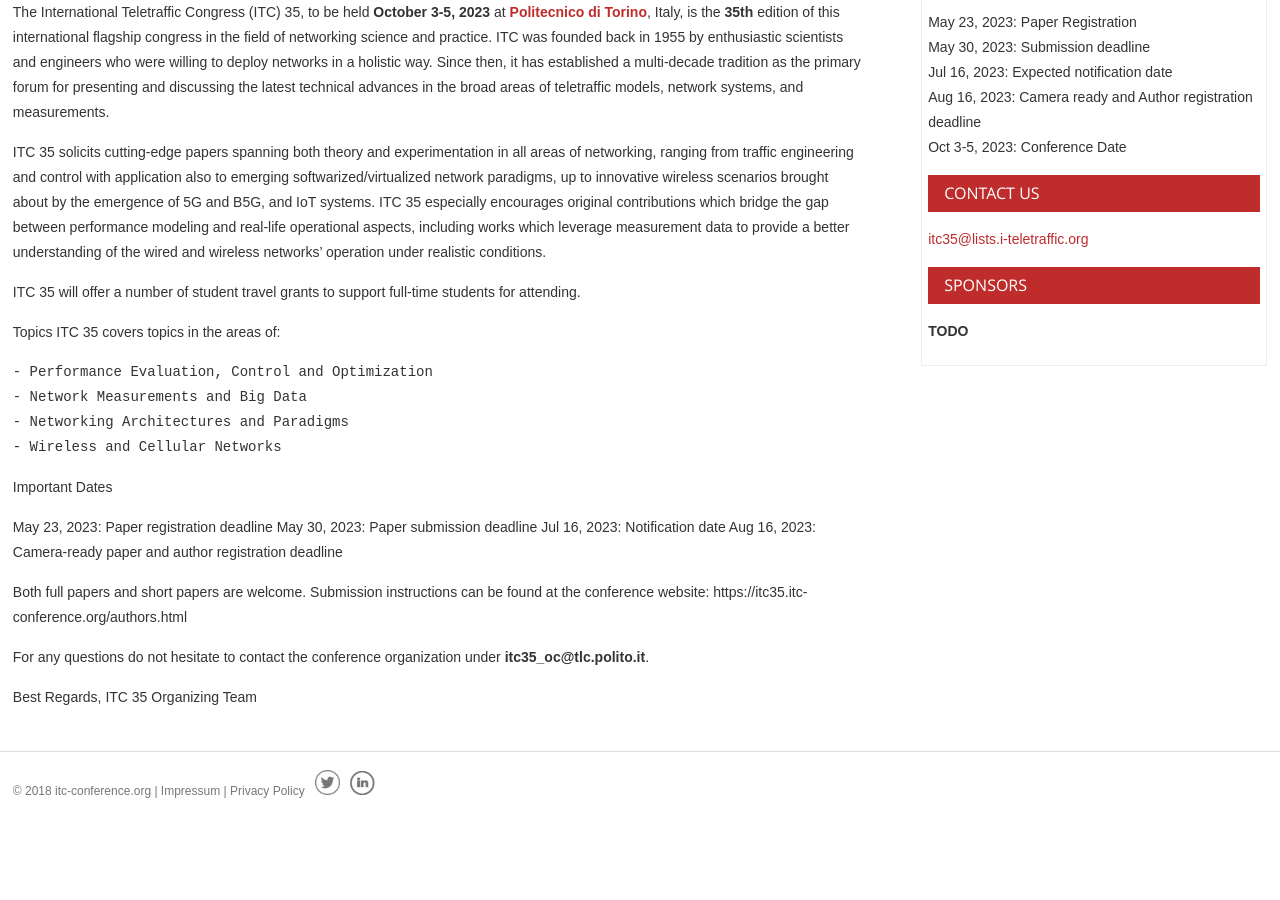
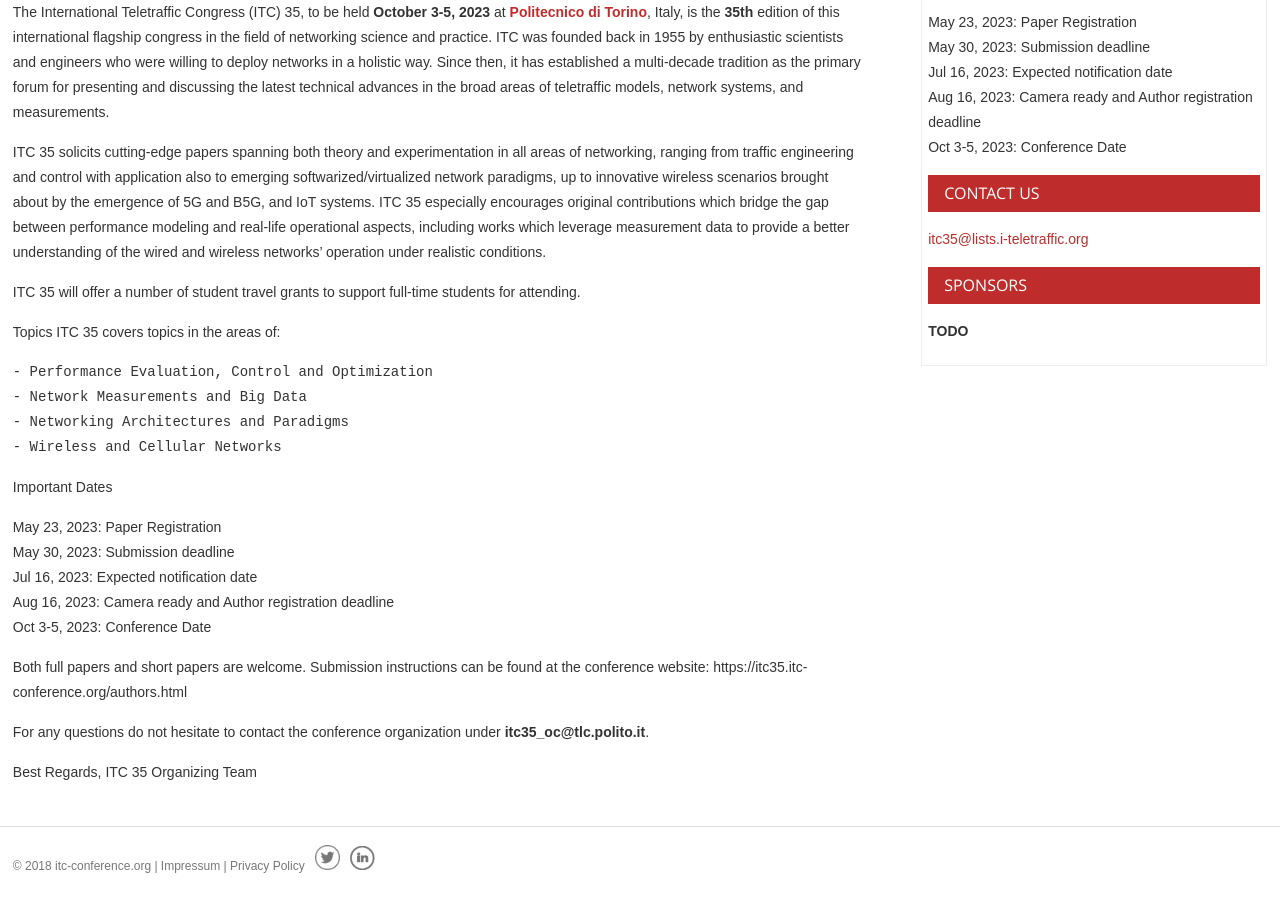
Before and after one commit to ohohlfeld/itc35, a Jekyll site: the page built from cfp.md, in a window 1280 px wide and 900 px high, scrolled down 635 px. Built offline with Jekyll 4.4.1, drawn with Linux system fonts in a browser that asks for light colours; before the commit the page ends 1460 px from its top, so only the background shows below that; some of the changed lines change nothing that is shown.

Commit message:
Update cfp.md

```diff
--- a/cfp.md
+++ b/cfp.md
@@ -21,10 +21,7 @@
 
 Important Dates
 
-May 23, 2023: Paper registration deadline
-May 30, 2023: Paper submission deadline
-Jul 16, 2023: Notification date
-Aug 16, 2023: Camera-ready paper and author registration deadline
+{% capture dates %} {% include important_dates.md %} {% endcapture %} {{ dates | markdownify }}
 
 Both full papers and short papers are welcome. Submission instructions can be found at the conference website: https://itc35.itc-conference.org/authors.html
 
```
